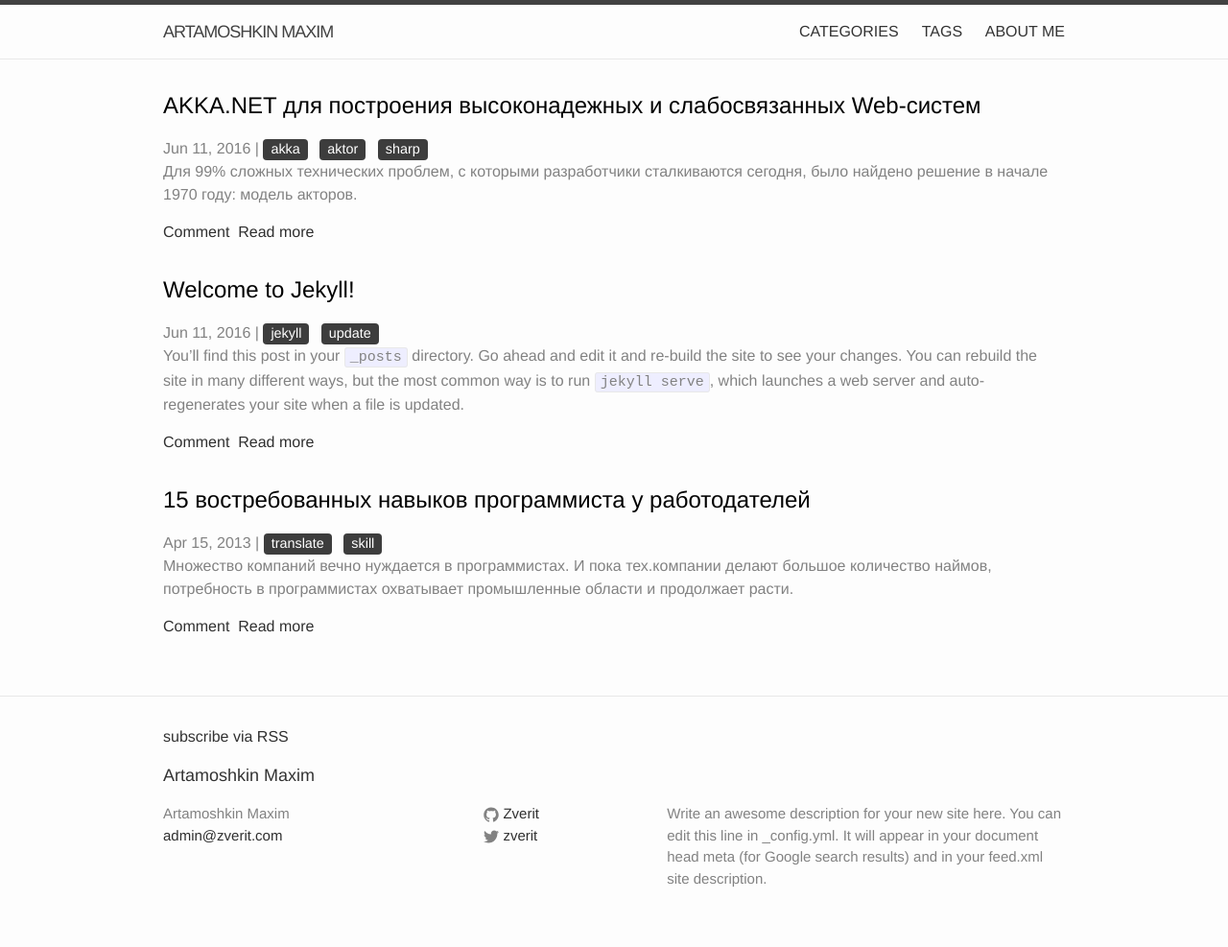
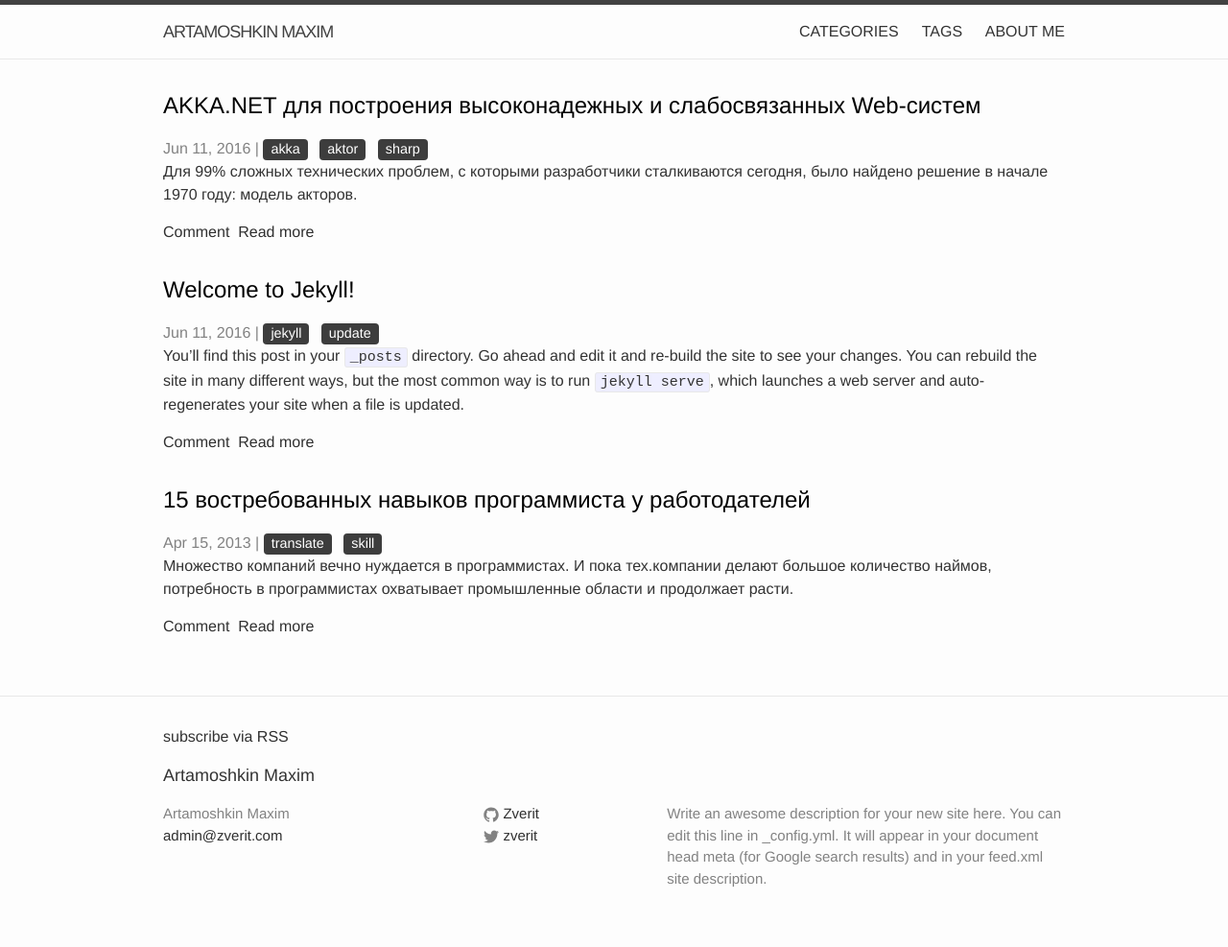
Before and after one commit to martamoshkin/blog.zverit.com, a Jekyll site: the page built from index.html, in a window 1280 px wide. Shown: the whole page at 96% size. Built offline with Jekyll 4.4.1, drawn with Linux system fonts in a browser that asks for light colours.

Commit message:
Update _layout.scss

```diff
--- a/_sass/_layout.scss
+++ b/_sass/_layout.scss
@@ -189,7 +189,9 @@
     font-size: $base-font-size;
     color: $grey-color;
 }
-
+.post-preview{
+    color: $text-color;
+}
 .post-link {
     display: block;
     font-size: 24px;
```
